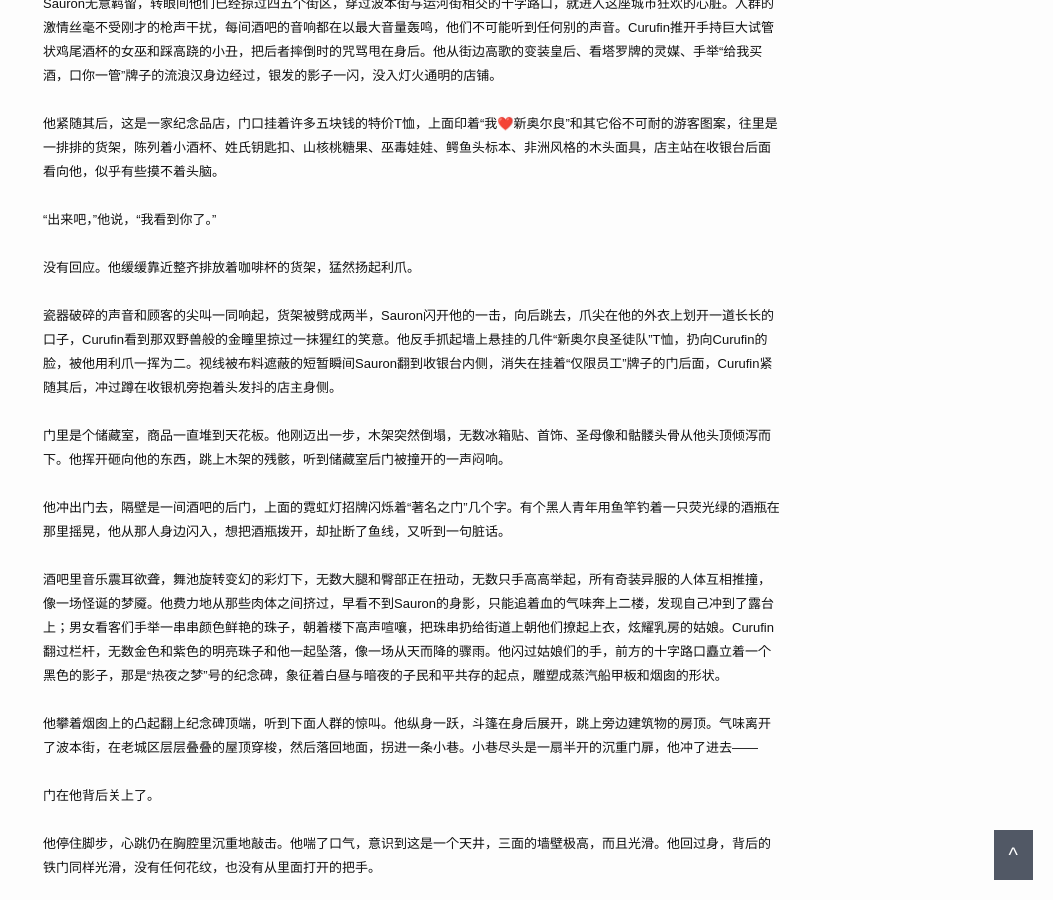
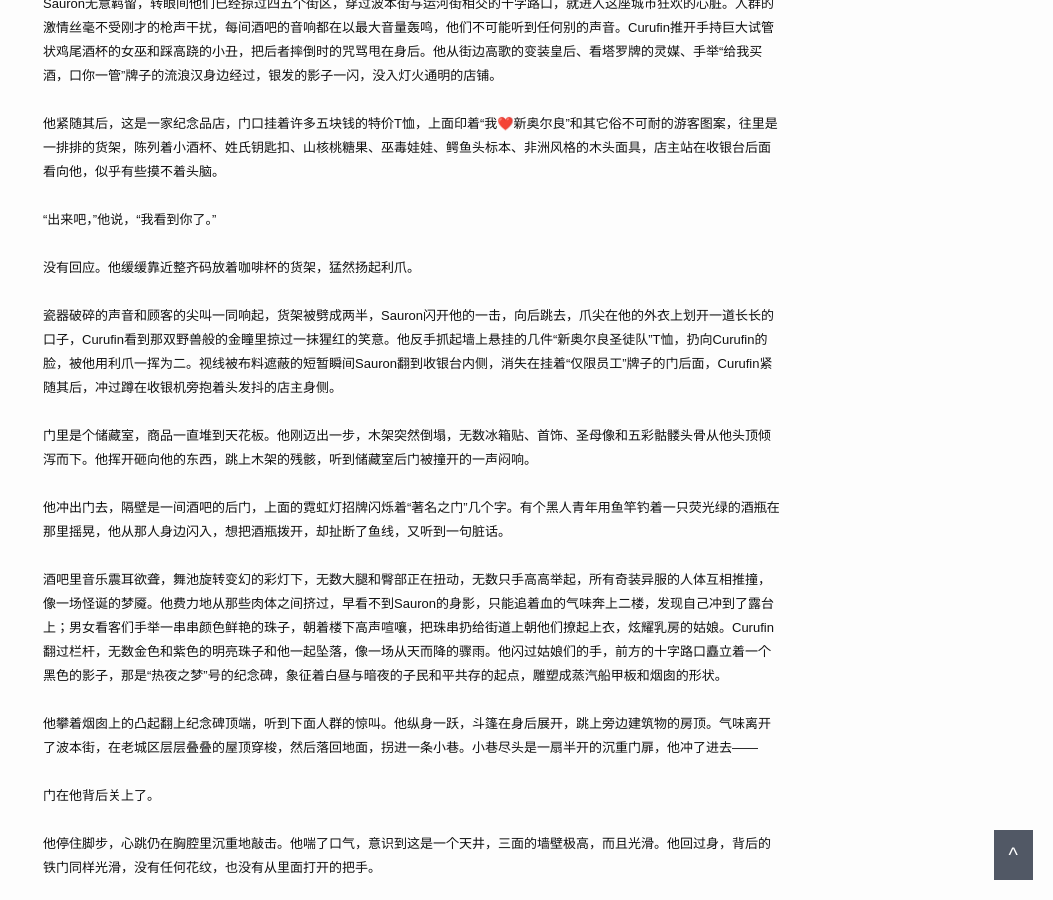
Before and after one commit to greylantern/greylantern.github.io, a Jekyll site: the page built from _posts/2023-10-28-【Finrod:Curufin】【2023万圣节贺】沼泽，万圣节，与关于吸血鬼的刻板印象（4）.html, in a window 1280 px wide and 900 px high, scrolled down 463 px. Shown: the whole window, without its empty margins (227-1280 px from the left). Built offline with Jekyll 4.4.1, drawn with Linux system fonts in a browser that asks for light colours; comment, search, counter and statistics services are not loaded.

Commit message:
minor edits

```diff
--- a/_posts/2023-10-28-【Finrod:Curufin】【2023万圣节贺】沼泽，万圣节，与关于吸血鬼的刻板印象（4）.html
+++ b/_posts/2023-10-28-【Finrod:Curufin】【2023万圣节贺】沼泽，万圣节，与关于吸血鬼的刻板印象（4）.html
@@ -29,13 +29,13 @@ Sauron无意羁留，转眼间他们已经掠过四五个街区，穿过波本
 “出来吧，”他说，“我看到你了。”
 <br>
 <br>
-没有回应。他缓缓靠近整齐排放着咖啡杯的货架，猛然扬起利爪。
+没有回应。他缓缓靠近整齐码放着咖啡杯的货架，猛然扬起利爪。
 <br>
 <br>
 瓷器破碎的声音和顾客的尖叫一同响起，货架被劈成两半，Sauron闪开他的一击，向后跳去，爪尖在他的外衣上划开一道长长的口子，Curufin看到那双野兽般的金瞳里掠过一抹猩红的笑意。他反手抓起墙上悬挂的几件“新奥尔良圣徒队”T恤，扔向Curufin的脸，被他用利爪一挥为二。视线被布料遮蔽的短暂瞬间Sauron翻到收银台内侧，消失在挂着“仅限员工”牌子的门后面，Curufin紧随其后，冲过蹲在收银机旁抱着头发抖的店主身侧。
 <br>
 <br>
-门里是个储藏室，商品一直堆到天花板。他刚迈出一步，木架突然倒塌，无数冰箱贴、首饰、圣母像和骷髅头骨从他头顶倾泻而下。他挥开砸向他的东西，跳上木架的残骸，听到储藏室后门被撞开的一声闷响。
+门里是个储藏室，商品一直堆到天花板。他刚迈出一步，木架突然倒塌，无数冰箱贴、首饰、圣母像和五彩骷髅头骨从他头顶倾泻而下。他挥开砸向他的东西，跳上木架的残骸，听到储藏室后门被撞开的一声闷响。
 <br>
 <br>
 他冲出门去，隔壁是一间酒吧的后门，上面的霓虹灯招牌闪烁着“著名之门”几个字。有个黑人青年用鱼竿钓着一只荧光绿的酒瓶在那里摇晃，他从那人身边闪入，想把酒瓶拨开，却扯断了鱼线，又听到一句脏话。
--- a/_posts/2023-10-28-【Finrod:Curufin】【2023万圣节贺】沼泽，万圣节，与关于吸血鬼的刻板印象（5）.html
+++ b/_posts/2023-10-28-【Finrod:Curufin】【2023万圣节贺】沼泽，万圣节，与关于吸血鬼的刻板印象（5）.html
@@ -19,7 +19,7 @@ categories: 精灵宝钻：刷新组：短篇
 雾又涌了上来。
 <br>
 <br>
-生命是什么？对Curufin而言，答案刻在他的天性里。生命是滚烫的，馥郁的，从人类的血液流进他们的血液。生命是光和火，他无法亲手触碰，只能饮取从人类身上流出的回响。生命是创造，是集体无意识中千万年的记忆，是文字、车轮、集市、班卓琴，是战争、金字塔、拉奥孔的雕像、玛雅人的星盘、河流上游少女佩戴的银饰，是相拥起舞的情侣、心碎时的哭泣、多年后回忆中一朵黄玫瑰的颜色。生命是面前这个人类拥有的一切。但他看进那双眼睛时，却没能抓住任何东西，除了寂静和虚空。那空无让他悚然，像赤身裸体面对冥河吹来的寒风，无所依附，冰冷的刀剑袭向他的心脏，他不得不转身，逃离——
+生命是什么？对Curufin而言，答案刻在他的天性里。生命是滚烫的，馥郁的，从人类的血液流进他们的血液。生命是光和火，他无法亲手触碰，只能饮取从人类身上流出的回响。生命是创造，是集体无意识中千万年的记忆，是文字、车轮、集市、班卓琴，是战争、金字塔、拉奥孔的雕像、玛雅人的星盘、河流上游少女佩戴的银饰，是相拥起舞的情侣、心碎时的哭泣、多年后回忆中一朵黄玫瑰的颜色。生命是面前这个人类拥有的一切，但他看进那双眼睛时，却没能抓住任何东西，除了寂静和虚空。那空无让他悚然，像赤身裸体面对冥河吹来的寒风，无所依附，冰冷的刀剑袭向他的心脏，他不得不转身，逃离——
 <br>
 <br>
 Finrod摇晃了一下，扶着墙壁稳住自己。他抬起手背沾了一下自己的嘴唇，那里被他自己咬出了血痕。
```
Also changed, not shown: other parts of _posts/2023-10-28-【Finrod:Curufin】【2023万圣节贺】沼泽，万圣节，与关于吸血鬼的刻板印象（5）.html (+1 -1 lines).
